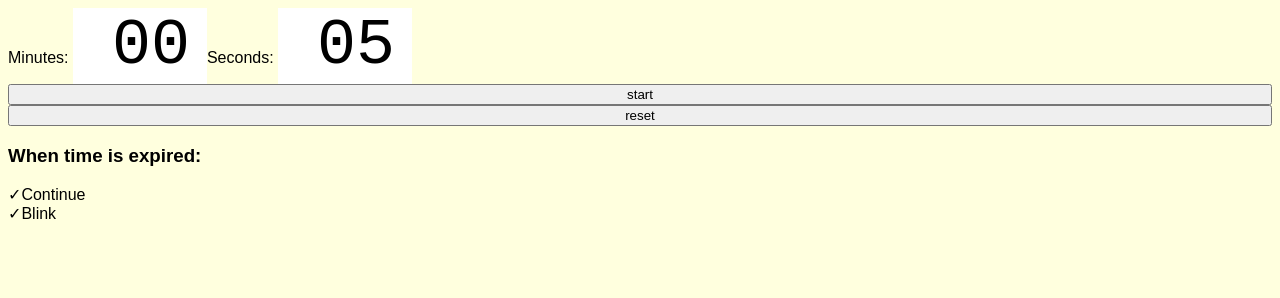
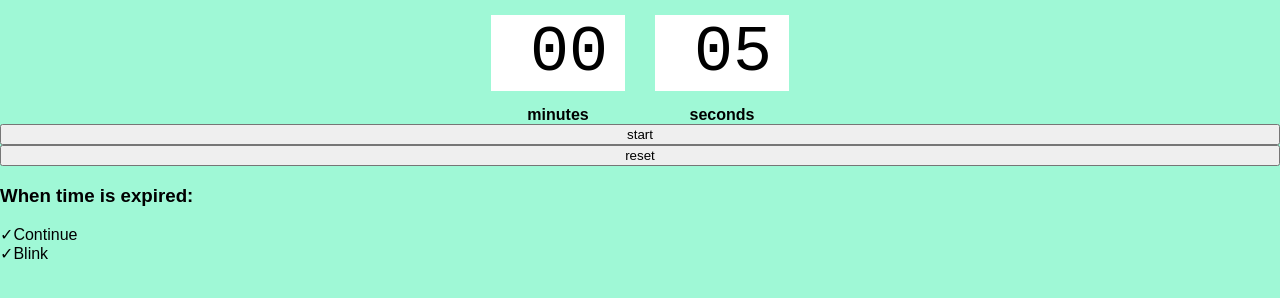
Before and after one commit to crazko/timer, a React app: page / in a window 1280 px wide. Built offline with nearby package versions, Linux system fonts and the light colour scheme.

Commit message:
changed Input to Unit

```diff
--- a/src/Timer.js
+++ b/src/Timer.js
@@ -1,17 +1,20 @@
 import React, { Component } from 'react';
 
-const Input = ({ handleOnChange, value, isDisabled }) => {
+const Unit = ({ handleOnChange, value, isDisabled, title }) => {
   const leadingZero = (value > -10 && value < 10) ? '0' : '';
   const negative = Math.sign(value) === -1 ? '-' : '';
 
-  return <input
+  return <div className="unit">
+    <strong className="unit__title">{title}</strong>
+    <input
       disabled={isDisabled}
       max="59"
       min="0"
       onChange={handleOnChange}
       type="number"
       value={negative + leadingZero + Math.abs(value)}
-  />;
+    />
+  </div>;
 }
 
 const Option = ({ active, title, onClick }) => <div
@@ -151,8 +154,8 @@ export class Timer extends Component {
     return (
       <div className="timer">
         <div className="time">
-          Minutes: <Input value={minutes} handleOnChange={this.changeMinutes} isDisabled={isCounting} />
-          Seconds: <Input value={seconds} handleOnChange={this.changeSeconds} isDisabled={isCounting} />
+          <Unit value={minutes} handleOnChange={this.changeMinutes} isDisabled={isCounting} title="minutes"/>
+          <Unit value={seconds} handleOnChange={this.changeSeconds} isDisabled={isCounting} title="seconds" />
         </div>
 
         <div className="buttons">
--- a/src/index.css
+++ b/src/index.css
@@ -1,11 +1,33 @@
-body, input {
+body {
   font-family: sans-serif;
-  background: rgb(255, 255, 222);
+  margin: 0;
+  padding: 0;
 }
 
 button {
   display: block;
   width: 100%;
+}
+
+
+.timer {
+  background-color: rgb(159, 248, 214);
+  height: 100vh;
+  width: 100vw;
+}
+
+.time {
+  display: flex;
+  justify-content: center;
+}
+
+.unit {
+  display: flex;
+  flex-direction: column-reverse;
+}
+
+.unit__title {
+  text-align: center;
 }
 
 input {
@@ -15,6 +37,7 @@ input {
   font-size: 5em;
   text-align: right;
   width: 2em;
+  margin: 15px;
 }
 
 .option,
```
Lines whose indentation alone changed are shown as unchanged.
